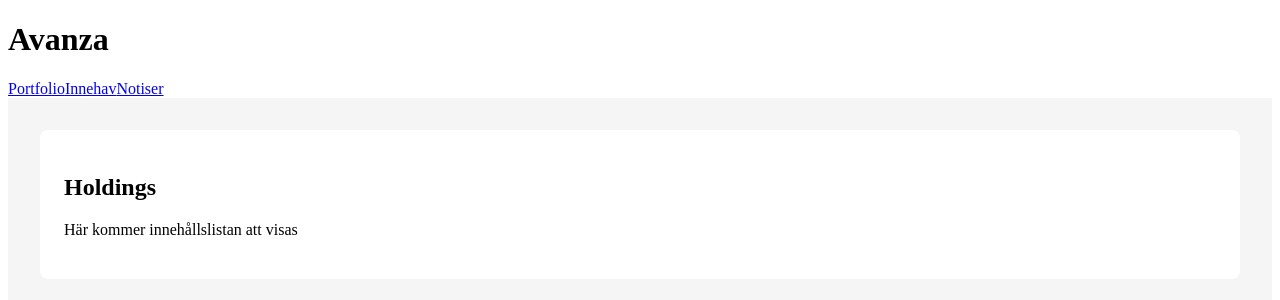
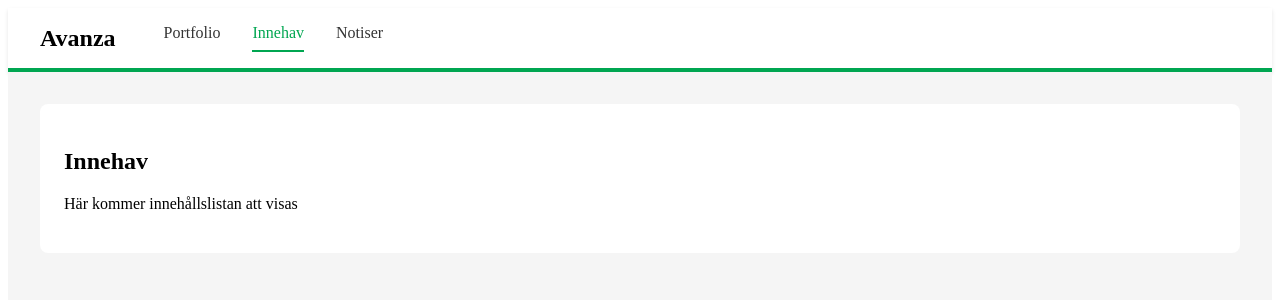
Before and after one commit to chas-challenge-2026/avanza-team1, a React (Vite) app in the folder frontend/: page /holdings in a window 1280 px wide. Shown: the top 300 px of the page. Built offline with nearby package versions, Linux system fonts and the light colour scheme.

Commit message:
build[frontend]: Complete stub pages and add active link styling (issue #27)

```diff
--- a/frontend/src/components/Navbar.css
+++ b/frontend/src/components/Navbar.css
@@ -0,0 +1,44 @@
+.navbar {
+  background-color: white;
+  border-bottom: 4px solid #00a651;
+  padding: 1rem 2rem;
+  box-shadow: 0 2px 4px rgba(0, 0, 0, 0.1);
+}
+
+.navbar-container {
+  max-width: 1200px;
+  margin: 0 auto;
+  display: flex;
+  align-items: center;
+  gap: 3rem;
+}
+
+.navbar-brand h1 {
+  font-size: 1.5rem;
+  font-weight: 700;
+  margin: 0;
+  color: #000;
+}
+
+nav {
+  display: flex;
+  gap: 2rem;
+}
+
+a {
+  text-decoration: none;
+  color: #333;
+  font-weight: 500;
+  padding-bottom: 0.5rem;
+  border-bottom: 2px solid transparent;
+  transition: all 0.2s ease;
+}
+
+a:hover {
+  color: #00a651;
+}
+
+a.active {
+  color: #00a651;
+  border-bottom-color: #00a651;
+}
--- a/frontend/src/pages/Holdings.tsx
+++ b/frontend/src/pages/Holdings.tsx
@@ -1,7 +1,7 @@
 function Holdings() {
   return (
     <div className="page">
-      <h2>Holdings</h2>
+      <h2>Innehav</h2>
       <p>Här kommer innehållslistan att visas</p>
     </div>
   );
```
